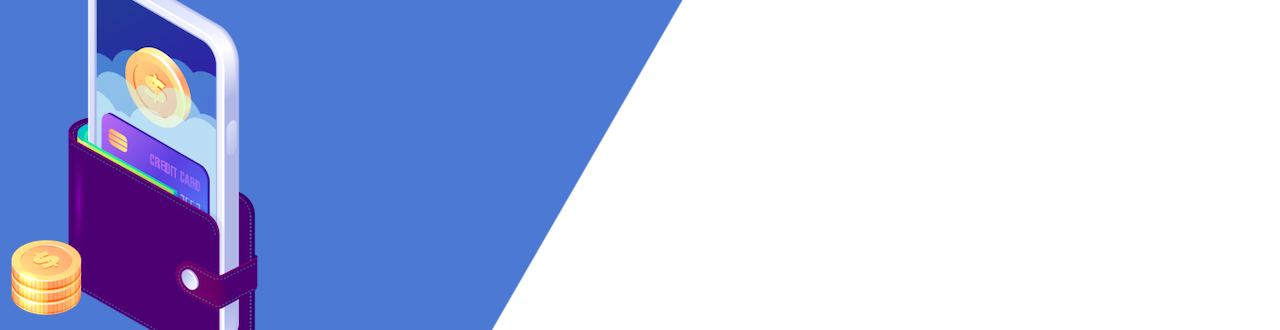
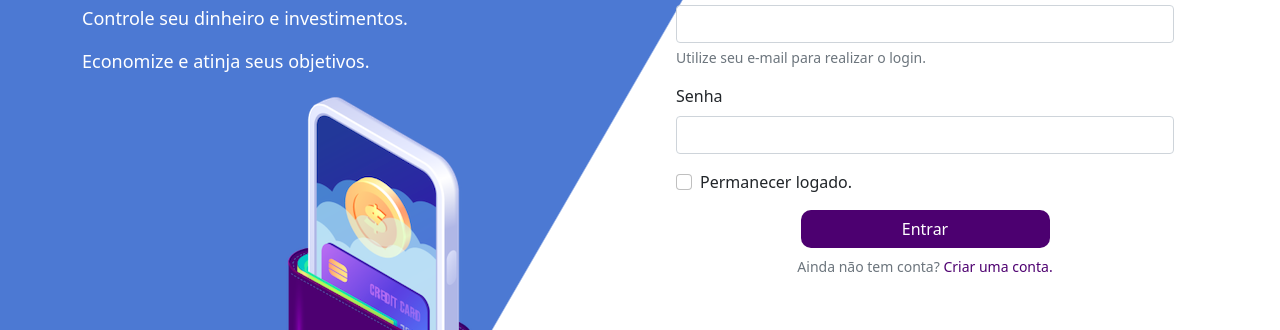
Before and after one commit to Erza-titania/projeto-nikel, a plain HTML site: page public/index.html in a window 1280 px wide. Shown: the part 174-504 px from the top of the page. Drawn offline with nearby package versions, Linux system fonts and the light colour scheme.

Commit message:
Corrigindo o head

```diff
--- a/public/index.html
+++ b/public/index.html
@@ -5,7 +5,7 @@
     <meta http-equiv="X-UA-Compatible" content="IE=edge">
     <meta name="viewport" content="width=device-width, initial-scale=1.0">
     <title>Nikel</title>
-    <link rel="stylesheet" href="https://cdn.jsdelivr.net/npm/bootstrap-icons@1.7.0/font/bootstrap-icons.css"
+    <link rel="stylesheet" href="https://cdn.jsdelivr.net/npm/bootstrap-icons@1.7.0/font/bootstrap-icons.css">
     <link href="https://cdn.jsdelivr.net/npm/bootstrap@5.1.3/dist/css/bootstrap.min.css" rel="stylesheet" integrity="sha384-1BmE4kWBq78iYhFldvKuhfTAU6auU8tT94WrHftjDbrCEXSU1oBoqyl2QvZ6jIW3" crossorigin="anonymous">
 <link rel="stylesheet" href="./css/style.css">
 </head>
```
